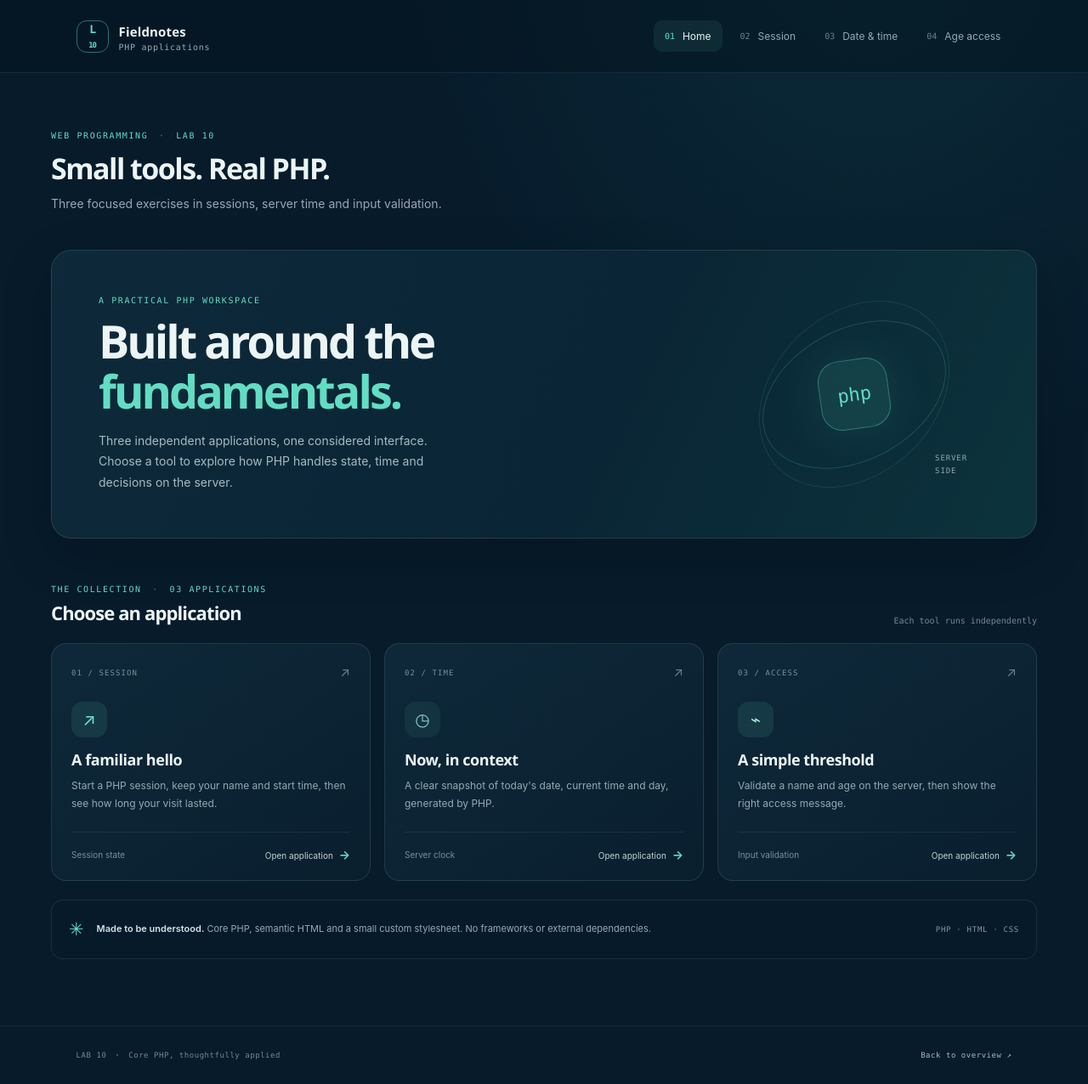
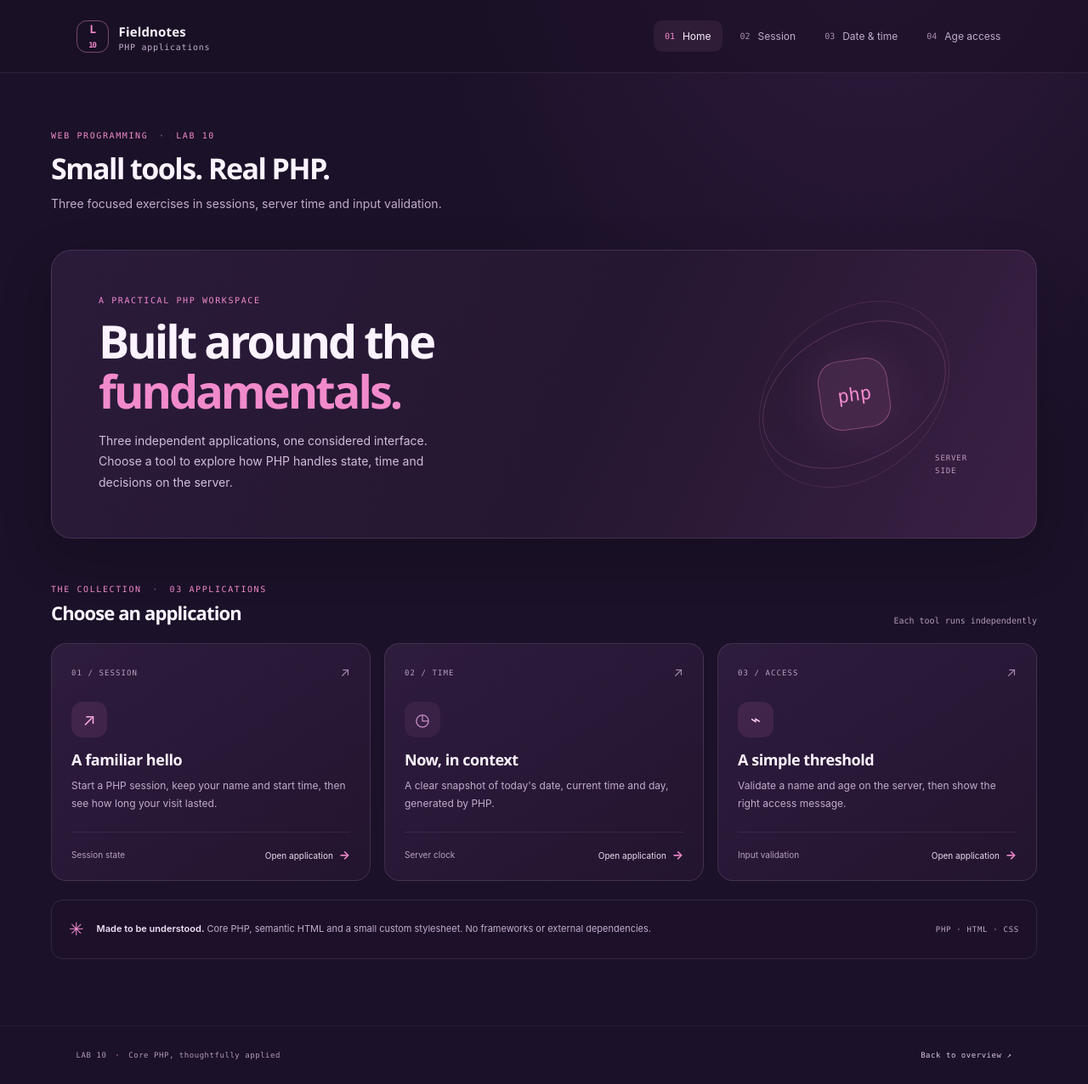
Before and after one commit to khushi-btw/Lab-10, a PHP site: page / in a window 1280 px wide. Shown: the whole page at 85% size. Run offline with PHP 8.4, Linux system fonts and the light colour scheme.

Commit message:
Switch site theme to pink and purple

```diff
--- a/assets/css/style.css
+++ b/assets/css/style.css
@@ -1,14 +1,14 @@
 :root {
     color-scheme:dark;
-    --bg:#071b2b;
-    --bg-deep:#051522;
-    --panel:#0c2435;
-    --panel-soft:#102d40;
-    --border:rgba(182,218,224,.13);
-    --text:#ecf4f4;
-    --muted:#94aab4;
-    --teal:#62ddc4;
-    --teal-dim:#163f47;
+    --bg:#1b1128;
+    --bg-deep:#120b1c;
+    --panel:#291a38;
+    --panel-soft:#352246;
+    --border:rgba(226,207,238,.13);
+    --text:#fbf3ff;
+    --muted:#c1accd;
+    --teal:#f18acb;
+    --teal-dim:#54264e;
     --red:#ff9c9c;
     --mono:ui-monospace,'Cascadia Code',Consolas,monospace;
     --sans:Inter,'Segoe UI',system-ui,sans-serif;
@@ -25,7 +25,7 @@ html {
 }
 body {
     margin:0;
-    background:radial-gradient(ellipse at 80% -15%,rgba(28,105,107,.22),transparent 38%),var(--bg);
+    background:radial-gradient(ellipse at 80% -15%,rgba(120,61,142,.22),transparent 38%),var(--bg);
     color:var(--text);
     font-family:var(--sans);
     font-size:15px;
@@ -47,8 +47,8 @@ a:focus-visible,button:focus-visible,input:focus-visible {
     display:flex;
     align-items:center;
     justify-content:space-between;
-    border-bottom:1px solid rgba(182,218,224,.09);
-    background:rgba(5,21,34,.55)
+    border-bottom:1px solid rgba(226,207,238,.09);
+    background:rgba(25,15,36,.55)
 }
 .brand {
     display:flex;
@@ -69,7 +69,7 @@ a:focus-visible,button:focus-visible,input:focus-visible {
 .brand-mark {
     width:38px;
     height:38px;
-    border:1px solid rgba(98,221,196,.45);
+    border:1px solid rgba(241,138,203,.45);
     border-radius:12px;
     display:grid;
     place-items:center;
@@ -98,11 +98,11 @@ a:focus-visible,button:focus-visible,input:focus-visible {
 }
 .nav a span {
     font:10px var(--mono);
-    color:#69828e
+    color:#a98caf
 }
 .nav a:hover,.nav a.active {
     color:var(--text);
-    background:rgba(98,221,196,.08)
+    background:rgba(241,138,203,.08)
 }
 .nav a.active span {
     color:var(--teal)
@@ -128,7 +128,7 @@ a:focus-visible,button:focus-visible,input:focus-visible {
     margin:0 0 13px
 }
 .eyebrow span {
-    color:#587581;
+    color:#94769f;
     padding:0 5px
 }
 .page-heading h1 {
@@ -178,7 +178,7 @@ a:focus-visible,button:focus-visible,input:focus-visible {
     justify-content:space-between;
     position:relative;
     overflow:hidden;
-    background:linear-gradient(115deg,#0d293a 0%,#0a2535 55%,#0c333c 100%);
+    background:linear-gradient(115deg,#2a1b3a 0%,#251731 55%,#3a2044 100%);
     border:1px solid var(--border);
     border-radius:24px;
     box-shadow:0 20px 60px rgba(0,0,0,.18)
@@ -198,7 +198,7 @@ a:focus-visible,button:focus-visible,input:focus-visible {
 }
 .intro-copy>p:last-child {
     font-size:14px;
-    color:#a7bbc2;
+    color:#d2bddc;
     max-width:440px;
     line-height:1.75;
     margin:17px 0 0
@@ -214,7 +214,7 @@ a:focus-visible,button:focus-visible,input:focus-visible {
 }
 .orbit {
     position:absolute;
-    border:1px solid rgba(98,221,196,.2);
+    border:1px solid rgba(241,138,203,.2);
     border-radius:50%;
     transform:rotate(-28deg)
 }
@@ -226,26 +226,26 @@ a:focus-visible,button:focus-visible,input:focus-visible {
     width:190px;
     height:250px;
     transform:rotate(47deg);
-    border-color:rgba(98,221,196,.12)
+    border-color:rgba(241,138,203,.12)
 }
 .orbit-core {
     height:82px;
     width:82px;
     display:grid;
     place-items:center;
-    background:rgba(98,221,196,.11);
-    border:1px solid rgba(98,221,196,.38);
+    background:rgba(241,138,203,.11);
+    border:1px solid rgba(241,138,203,.38);
     border-radius:25px;
     color:var(--teal);
     font:500 22px var(--mono);
-    box-shadow:0 0 60px rgba(98,221,196,.12);
+    box-shadow:0 0 60px rgba(241,138,203,.12);
     transform:rotate(-8deg)
 }
 .orbit-label {
     position:absolute;
     right:-8px;
     bottom:27px;
-    color:#91aaaF;
+    color:#c09abf;
     font:9px/1.7 var(--mono);
     letter-spacing:.1em
 }
@@ -265,7 +265,7 @@ a:focus-visible,button:focus-visible,input:focus-visible {
 }
 .section-note {
     font:10px var(--mono);
-    color:#718b97
+    color:#b49ab9
 }
 .app-grid {
     display:grid;
@@ -277,14 +277,14 @@ a:focus-visible,button:focus-visible,input:focus-visible {
     flex-direction:column;
     min-height:280px;
     padding:22px 23px 19px;
-    background:linear-gradient(145deg,rgba(15,42,59,.94),rgba(10,31,46,.96));
+    background:linear-gradient(145deg,rgba(48,29,63,.94),rgba(35,21,48,.96));
     border:1px solid var(--border);
     border-radius:18px;
     transition:transform .24s var(--ease),border-color .24s,box-shadow .24s
 }
 .app-card:hover {
     transform:translateY(-5px);
-    border-color:rgba(98,221,196,.42);
+    border-color:rgba(241,138,203,.42);
     box-shadow:0 18px 35px rgba(0,0,0,.2)
 }
 .card-top,.card-bottom {
@@ -295,10 +295,10 @@ a:focus-visible,button:focus-visible,input:focus-visible {
 .app-number,.note-foot {
     font:9px var(--mono);
     letter-spacing:.12em;
-    color:#76909c
+    color:#b8a0bf
 }
 .card-arrow {
-    color:#68828e;
+    color:#a88aaf;
     transition:transform .2s
 }
 .app-card:hover .card-arrow {
@@ -315,16 +315,16 @@ a:focus-visible,button:focus-visible,input:focus-visible {
     font-size:20px
 }
 .symbol-user {
-    color:#72dfcc;
-    background:rgba(98,221,196,.1)
+    color:#f3a6dd;
+    background:rgba(241,138,203,.1)
 }
 .symbol-clock {
-    color:#8fccc9;
-    background:rgba(98,221,196,.07)
+    color:#d79bd4;
+    background:rgba(241,138,203,.07)
 }
 .symbol-check {
-    color:#ade8d8;
-    background:rgba(98,221,196,.1)
+    color:#fac9ee;
+    background:rgba(241,138,203,.1)
 }
 .app-card h3 {
     font:600 18px var(--display);
@@ -340,12 +340,12 @@ a:focus-visible,button:focus-visible,input:focus-visible {
 .card-bottom {
     margin-top:auto;
     padding-top:15px;
-    border-top:1px solid rgba(182,218,224,.09);
+    border-top:1px solid rgba(226,207,238,.09);
     font-size:10px;
-    color:#76909c
+    color:#b8a0bf
 }
 .card-bottom span:last-child {
-    color:#c2d3d6
+    color:#eadbee
 }
 .card-bottom b {
     color:var(--teal);
@@ -359,9 +359,9 @@ a:focus-visible,button:focus-visible,input:focus-visible {
     align-items:center;
     gap:15px;
     padding:16px 20px;
-    border:1px solid rgba(182,218,224,.1);
+    border:1px solid rgba(226,207,238,.1);
     border-radius:14px;
-    background:rgba(7,27,43,.54)
+    background:rgba(33,19,46,.54)
 }
 .principle-mark {
     font-size:21px;
@@ -374,13 +374,13 @@ a:focus-visible,button:focus-visible,input:focus-visible {
     margin:0
 }
 .principle-row strong,.method-note strong {
-    color:#d7e4e5;
+    color:#f1e3f7;
     font-weight:600
 }
 .principle-tag,.method-tag {
     font:9px var(--mono);
     letter-spacing:.08em;
-    color:#829aa4
+    color:#c0a9c7
 }
 .content-grid {
     display:grid;
@@ -730,16 +730,16 @@ a:focus-visible,button:focus-visible,input:focus-visible {
 .site-footer {
     min-height:69px;
     padding:0 clamp(22px,7vw,112px);
-    border-top:1px solid rgba(182,218,224,.08);
+    border-top:1px solid rgba(226,207,238,.08);
     display:flex;
     align-items:center;
     justify-content:space-between;
-    color:#718a95;
+    color:#b39ab8;
     font:9px var(--mono);
     letter-spacing:.06em
 }
 .site-footer a {
-    color:#a4bac0;
+    color:#d9c5e0;
     transition:color .2s
 }
 .site-footer a:hover {
```
Also changed, not shown: other parts of assets/css/style.css (+37 -37 lines), README.md.
